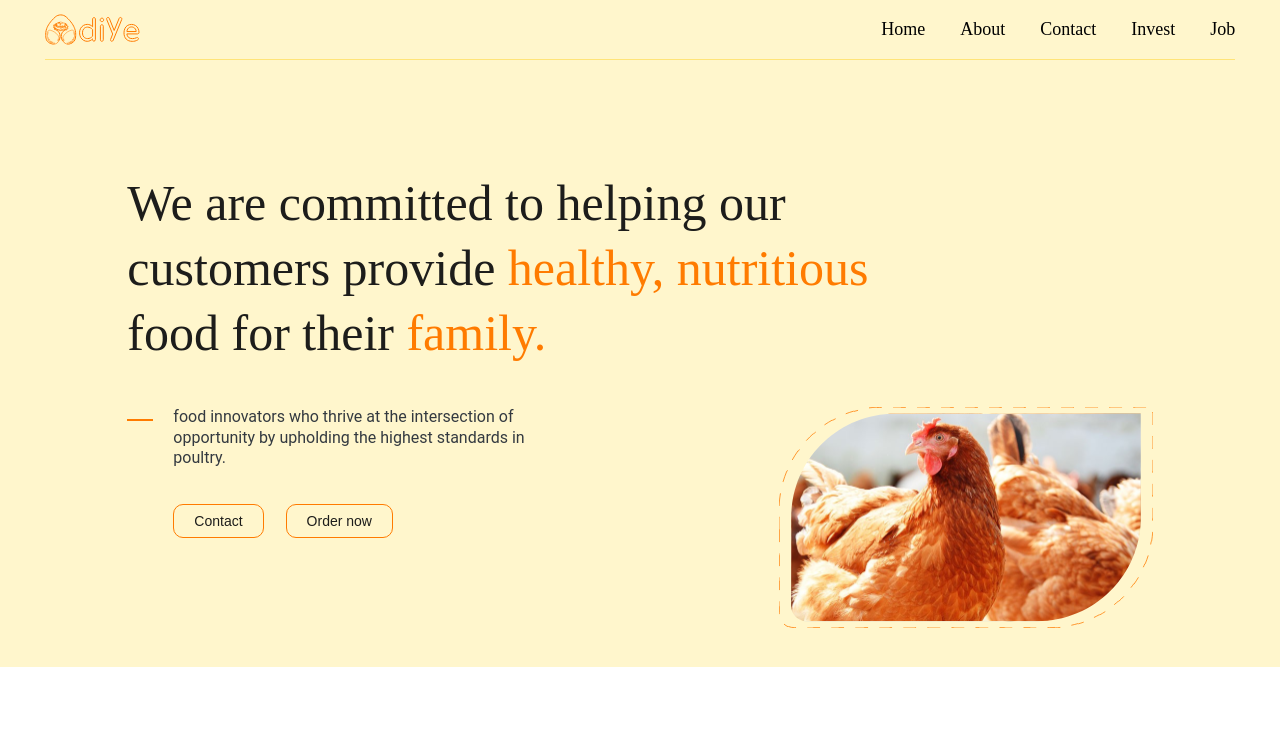
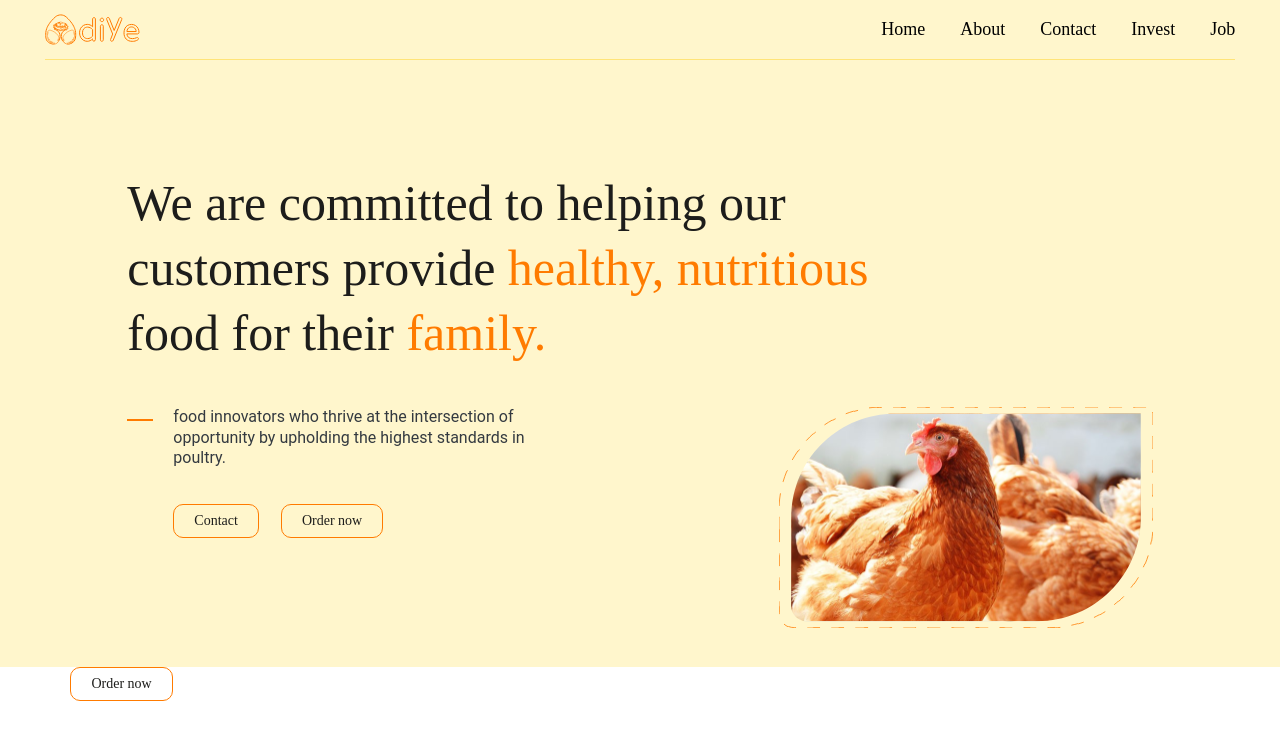
Before and after one commit to Sanusi-Moshood/Adiye, a React (Create React App) app: page / in a window 1280 px wide. Shown: the top 740 px of the page. Built offline with nearby package versions, Linux system fonts and the light colour scheme; a web font is replaced by a local one.

Commit message:
more changes

```diff
--- a/public/index.html
+++ b/public/index.html
@@ -2,7 +2,7 @@
 <html lang="en">
   <head>
     <meta charset="utf-8" />
-    <link rel="icon" href="%PUBLIC_URL%/favicon.ico" />
+
     <meta name="viewport" content="width=device-width, initial-scale=1" />
     <meta name="theme-color" content="#000000" />
     <meta
@@ -10,7 +10,7 @@
       content="Web site created using create-react-app"
     />
     <link rel="apple-touch-icon" href="%PUBLIC_URL%/logo192.png" />
-    <title>Task tracker</title>
+    <title>Adiye</title>
   </head>
   <body>
     <noscript>You need to enable JavaScript to run this app.</noscript>
--- a/src/App.js
+++ b/src/App.js
@@ -1,6 +1,7 @@
 
 import Navbar from './components/Navbar';
 import Hero from './components/Hero';
+import About from './components/About'
 
 const App = () => {
 
@@ -8,8 +9,11 @@ const App = () => {
   return (
     <div className=''>
       <section className='home'>
-      <Navbar />
-      <Hero />
+        <Navbar />
+        <Hero />
+      </section>
+      <section id='about'>
+      <About />
       </section>
 
     </div>
--- /dev/null
+++ b/src/components/About.js
@@ -0,0 +1,27 @@
+import React from 'react'
+
+const About = () => {
+  return (
+    <div className='container'>
+      <div className="about-container">
+          <div className="about-patner">
+
+          </div>
+          <div className="about-stroke about-stroke-1">
+
+          </div>
+          <div className="about-main">
+              <h1 className="about-header">
+
+              </h1>
+              <p className="about-text">
+
+              </p>
+              <a href="" className='btn-transparent'>Order now</a>
+          </div>
+      </div>
+    </div>
+  )
+}
+
+export default About
--- a/src/components/Hero.js
+++ b/src/components/Hero.js
@@ -13,8 +13,8 @@ const Hero = () => {
               <div className="sub-hero-dash"></div>
               <div >
                   <p className='hero-s-text'>food innovators who thrive at the intersection of opportunity by upholding the highest standards in poultry.</p>
-                  <a href="" ><button className='hero-btn btn-mr'>Contact</button></a>
-                  <a href=""><button className='hero-btn'>Order now</button></a>
+                  <a href="" className='btn-transparent btn-mr'>Contact</a>
+                  <a href="" className='btn-transparent'>Order now</a>
               </div>
             </div>
             <div className='sub-hero-img'>
--- a/src/index.css
+++ b/src/index.css
@@ -21,6 +21,7 @@ a{
   @import url('https://fonts.googleapis.com/css2?family=Roboto:wght@100;400&display=swap');
 body {
   font-family: "VarelaRound";
+  font-family: 'Varela Round';
 }
 .container {
   width: 89%;
@@ -195,7 +196,8 @@ body {
   margin-bottom: 35px;
 
 }
-.hero-btn{
+.btn-transparent{
+  display: inline-block;
   text-align: center;
 padding: 8px 20px;
 border: 1px solid #FF7B00;
@@ -208,11 +210,10 @@ color: #1D1D1B;
 .btn-mr{
 margin-right: 22px;
 }
-.hero-btn:hover {
+.btn-transparent:hover {
   background-color: #ffe478;
   border: 1px dashed #FF7B00;
   transition: 0.3s ease-in-out;
-
 }
 .sub-hero-img{
   position: relative;
```
